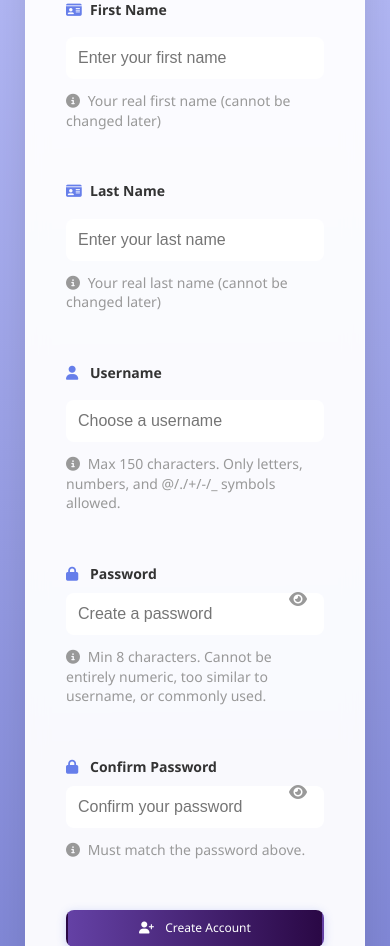
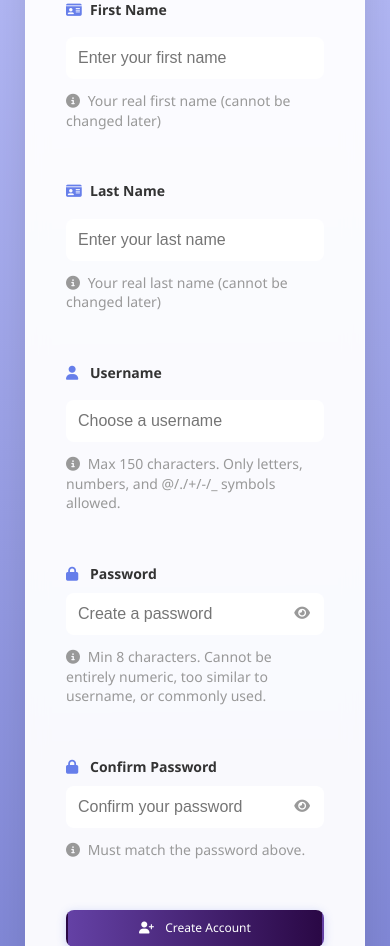
Before and after one commit to krismutalapova/SkillSwap, a Django app: page /signup/ in a window 390 px wide. Shown: the part 667-1613 px from the top of the page. Run offline with Django 4.2, Linux system fonts and the light colour scheme.

Commit message:
fix(auth): improve password toggle positioning with responsive design

```diff
--- a/static/css/auth-pages.css
+++ b/static/css/auth-pages.css
@@ -68,6 +68,7 @@
     right: 12px !important;
     top: 50% !important;
     transform: translateY(-50%) !important;
+    margin-top: 16px !important;
     background: none !important;
     border: none !important;
     color: var(--color-text-muted) !important;
@@ -86,6 +87,21 @@
 .auth-form .password-container .password-toggle:hover {
     color: var(--color-border-focus) !important;
     background-color: rgba(0,0,0,0.05) !important;
+}
+
+/* Responsive adjustments for smaller screens */
+@media (max-width: 480px) {
+    .auth-form .password-container .password-toggle {
+        margin-top: 14px !important;
+        right: 10px !important;
+        width: 24px !important;
+        height: 24px !important;
+        font-size: 14px !important;
+    }
+
+    .password-container .form-input {
+        padding-right: 38px !important;
+    }
 }
 
 /* Error Messages */
```
